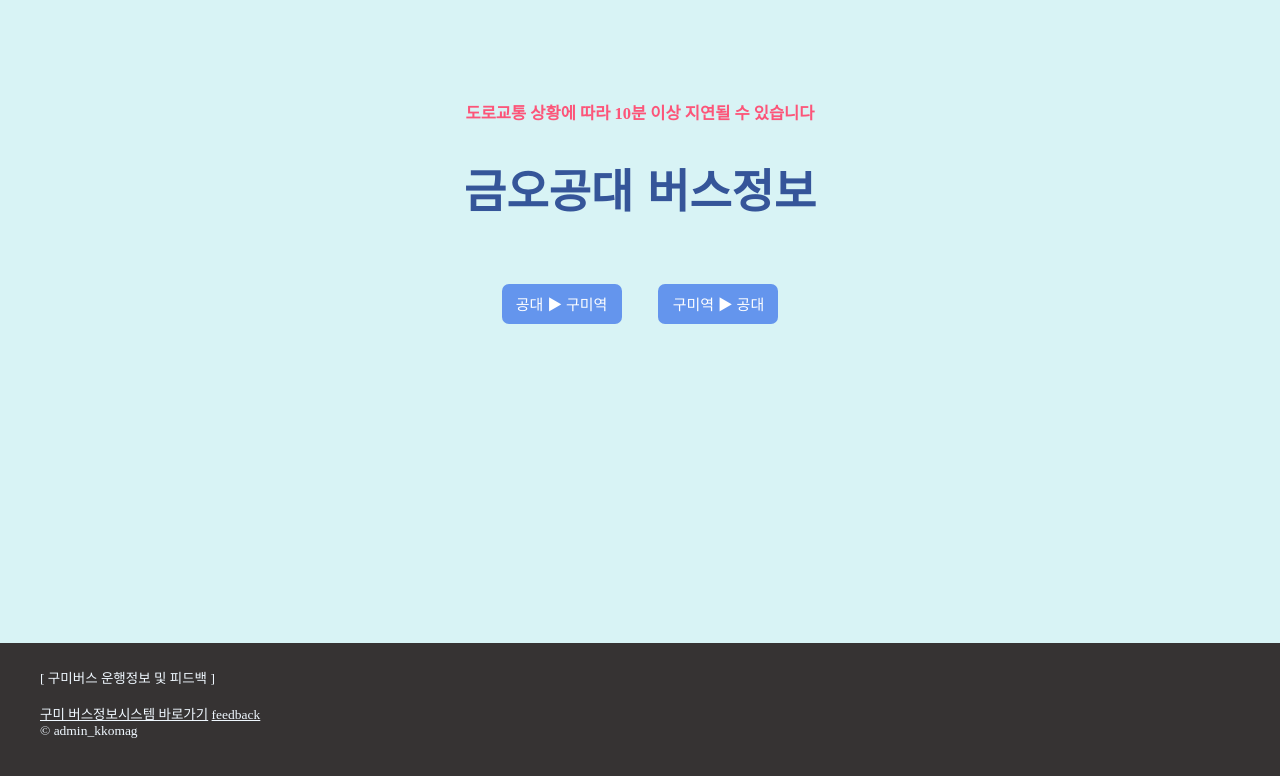
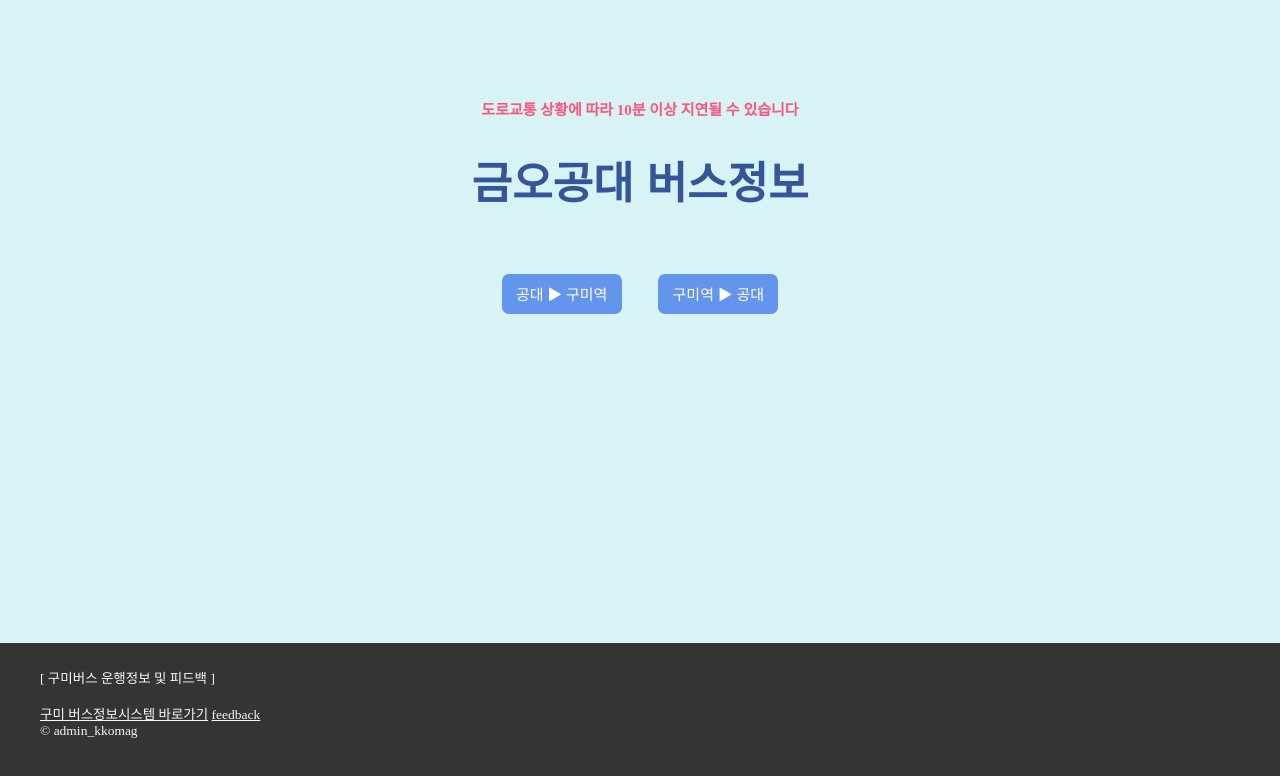
Before and after one commit to Noel-le/Noel-le.github.io, a plain HTML site: page index.html in a window 1280 px wide. Drawn offline with Linux system fonts and the light colour scheme; a web font is replaced by a local one.

Commit message:
Update index.css

```diff
--- a/index.css
+++ b/index.css
@@ -5,16 +5,16 @@ body{
 
 #caution{
   text-align: center;
-  margin-top: 100px;
-  font-size: 11px;
+  margin-top: 98px;
+  font-size: 10px;
   color: rgb(252, 85, 121);
 }
 
 #main {
   text-align: center;
-  font-size: 23px;
+  font-size: 22px;
   font-family: 'Do Hyeon', sans-serif;
-  margin-bottom: 30px;
+  margin-bottom: 28px;
   color: rgb(53, 85, 153);
 }
 
```
